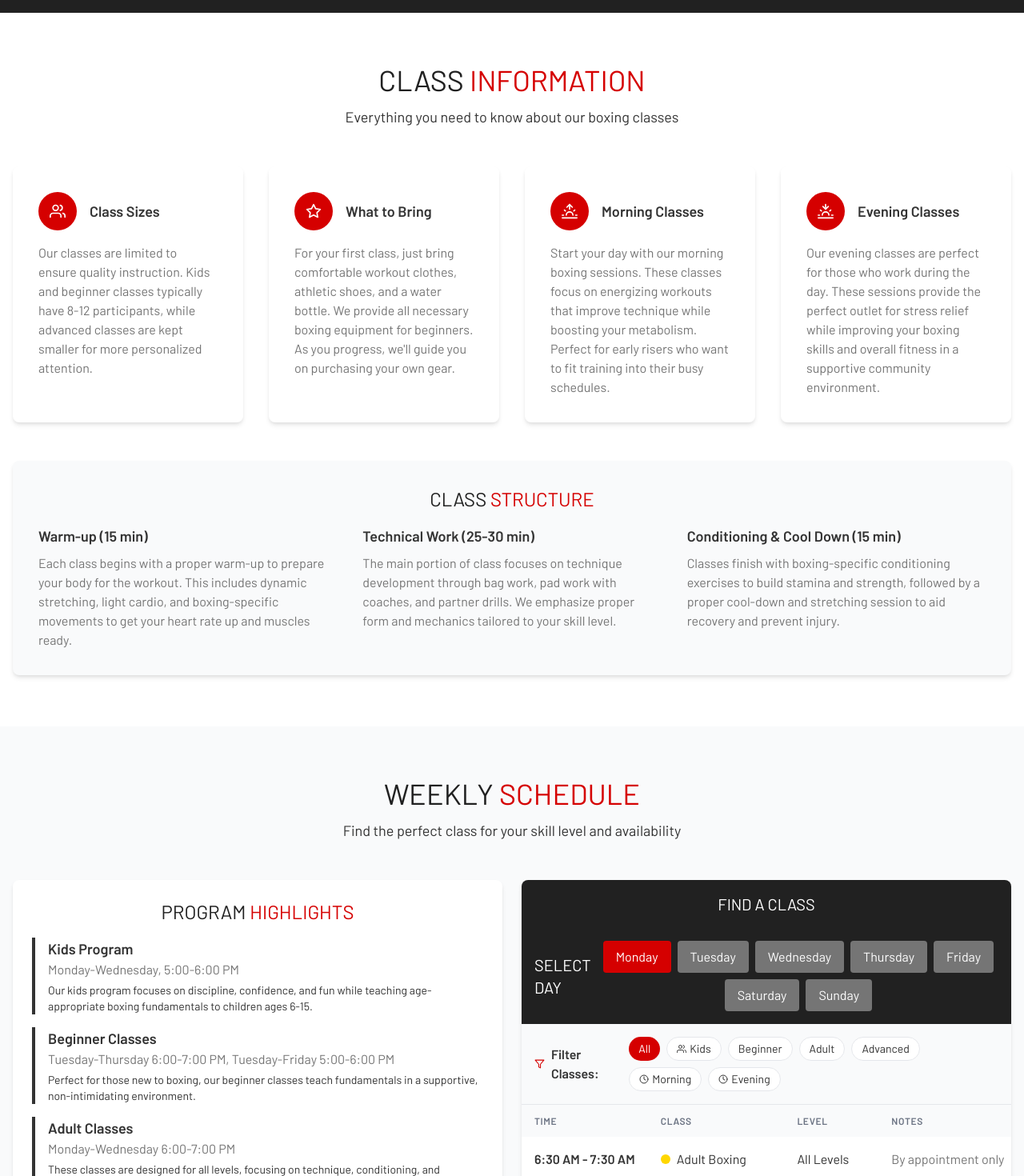
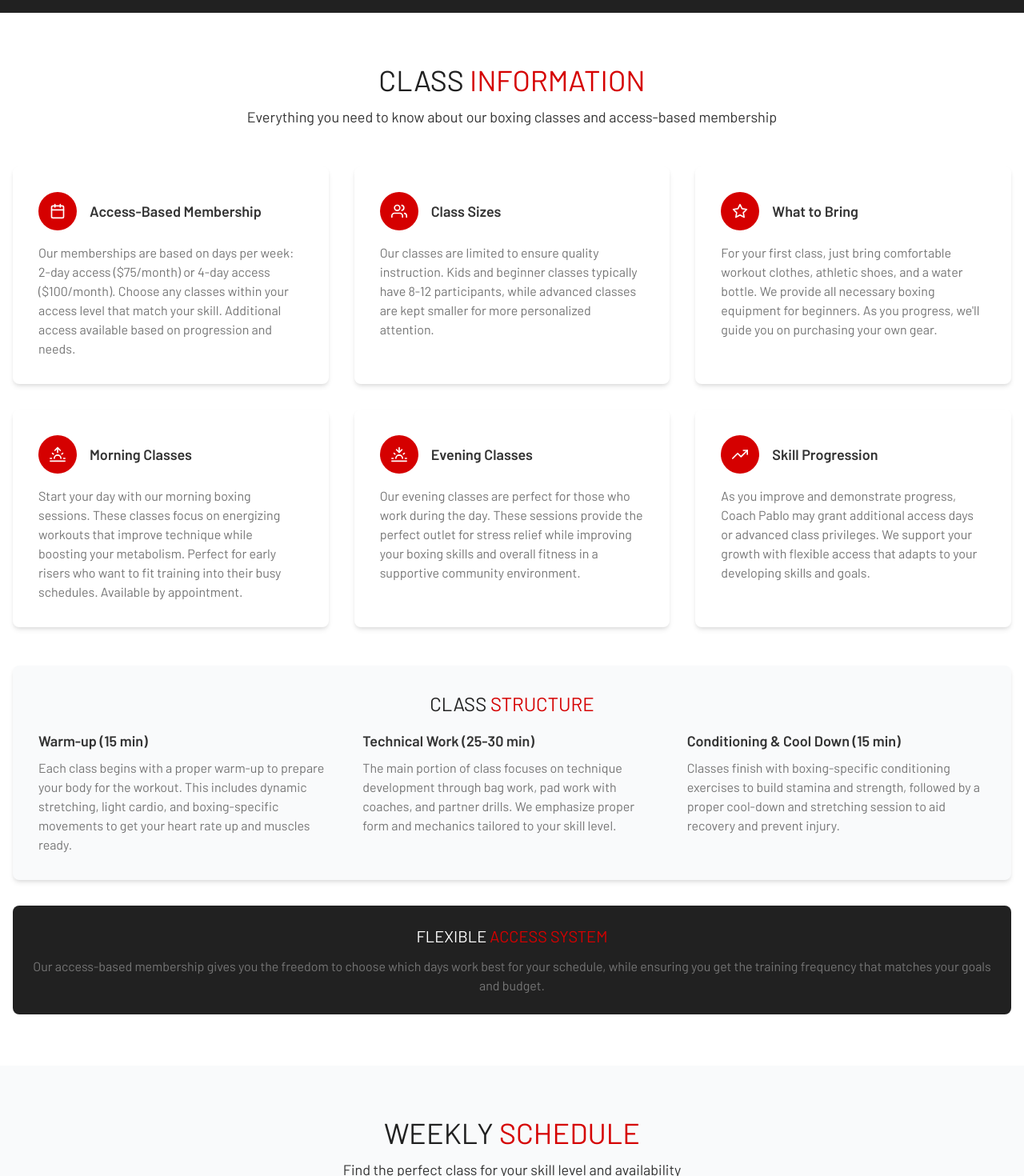
Before and after one commit to AlexCabreraD/boxfit, a Next.js app: page /schedule in a window 1280 px wide. Shown: the part 700-2170 px from the top of the page at 80% size. Built offline with nearby package versions, Linux system fonts and the light colour scheme; no server answers.

Commit message:
fixed prices

```diff
--- a/src/components/programs/ProgramsCallToAction.tsx
+++ b/src/components/programs/ProgramsCallToAction.tsx
@@ -100,10 +100,10 @@ const ProgramsCallToAction = () => {
                 </div>
                 <div>
                   <h3 className="font-primary font-bold text-xl text-white">
-                    Schedule a Tour
+                    Choose Your Access Level
                   </h3>
                   <p className="text-neutral-300">
-                    See our facilities and meet our team
+                    Flexible membership options based on your schedule
                   </p>
                 </div>
               </div>
@@ -111,19 +111,19 @@ const ProgramsCallToAction = () => {
               <ul className="mb-6 space-y-2">
                 <li className="flex items-center">
                   <span className="w-2 h-2 bg-accent-gold rounded-full mr-2"></span>
-                  <span>Tour our state-of-the-art facility</span>
+                  <span>2-day access: $75/month</span>
                 </li>
                 <li className="flex items-center">
                   <span className="w-2 h-2 bg-accent-gold rounded-full mr-2"></span>
-                  <span>Discuss which program is right for you</span>
+                  <span>4-day access: $100/month</span>
                 </li>
                 <li className="flex items-center">
                   <span className="w-2 h-2 bg-accent-gold rounded-full mr-2"></span>
-                  <span>Speak with our expert coaches</span>
+                  <span>Additional access based on skill progression</span>
                 </li>
                 <li className="flex items-center">
                   <span className="w-2 h-2 bg-accent-gold rounded-full mr-2"></span>
-                  <span>Get pricing and membership details</span>
+                  <span>Competition prep access available</span>
                 </li>
               </ul>
 
@@ -131,13 +131,13 @@ const ProgramsCallToAction = () => {
                 href="/contact"
                 className="w-full text-center block bg-accent-gold text-boxing-black py-3 rounded-button font-bold hover:bg-opacity-90 transition-colors"
               >
-                Contact Us
+                Learn About Memberships
               </Link>
             </div>
           </div>
 
           <div className="text-center mt-12">
-            <p className="text-steel-gray mb-2">Still have questions?</p>
+            <p className="text-steel-gray mb-2">Ready to start your journey?</p>
             <a
               href="tel:+13856263514"
               className="text-accent-gold hover:text-white transition-colors text-lg font-semibold flex items-center justify-center"
--- a/src/components/schedule/ScheduleFAQ.tsx
+++ b/src/components/schedule/ScheduleFAQ.tsx
@@ -8,9 +8,19 @@ const faqs: FAQItem[] = [
       "If you're new to boxing, we recommend starting with our Beginner classes. These are designed to teach fundamentals in a supportive environment. If you have prior experience, our Adult or Advanced classes might be appropriate. For children ages 6-15, our Kids program is the perfect fit. You're also welcome to contact us for personalized recommendations.",
   },
   {
-    question: "Can I switch between different class times?",
+    question: "How does your access-based membership work?",
     answer:
-      "Absolutely! Your membership gives you access to all classes appropriate for your skill level. If you're a beginner, you can attend any beginner class on the schedule. This flexibility helps you maintain your training even when your personal schedule changes.",
+      "Our membership is based on how many days per week you want to access the gym. We offer 2-day access for $75/month and 4-day access for $100/month. This means you can attend any appropriate classes within your access days. Additional access may be granted based on skill progression, competition preparation, or by request to Coach Pablo.",
+  },
+  {
+    question: "Can I attend any class with my membership?",
+    answer:
+      "You can attend any class that's appropriate for your skill level within your access days. For example, with 2-day access, you can choose any 2 days per week to attend classes. With 4-day access, you have more flexibility. As you progress, you may gain access to more advanced classes regardless of your membership level.",
+  },
+  {
+    question: "Can I get more access days if I need them?",
+    answer:
+      "Yes! Additional access beyond your membership can be granted by Coach Pablo based on your improvement, competition preparation needs, or by request. We want to support your boxing journey and will work with you to ensure you have the access needed to reach your goals.",
   },
   {
     question: "Do I need to register for classes in advance?",
@@ -20,17 +30,17 @@ const faqs: FAQItem[] = [
   {
     question: "What if I can't make my usual class time?",
     answer:
-      "Life happens! If you can't make your regular class, feel free to attend another session that fits your schedule and skill level. For members who consistently miss classes due to schedule conflicts, we offer make-up sessions and personal training options.",
+      "Life happens! With our access-based membership, you have flexibility to attend different classes within your access days. If you typically attend Monday and Wednesday but need to switch to Tuesday and Thursday one week, that's perfectly fine as long as you stay within your access limit. This flexibility is one of the benefits of our day-based membership structure.",
   },
   {
     question: "Are there any age restrictions for classes?",
     answer:
-      "Our Kids program is designed for children ages 6-15. Adult classes are for individuals 16 and older. Advanced and Elite classes typically require prior boxing experience and coach approval, regardless of age.",
+      "Our Kids program is designed for children ages 6-15. Adult classes are for individuals 16 and older. Advanced and Elite classes typically require prior boxing experience and coach approval, regardless of age. Your access level doesn't restrict which age-appropriate classes you can attend.",
   },
   {
     question: "How often should I attend classes to see progress?",
     answer:
-      "For noticeable improvement, we recommend attending at least 2-3 classes per week. Consistency is key in boxing training. Even attending once a week will provide benefits, while serious competitors typically train 4-5 times weekly under coach guidance.",
+      "For noticeable improvement, we recommend attending at least 2-3 classes per week, which aligns perfectly with our membership options. Our 2-day access ($75/month) is great for beginners, while 4-day access ($100/month) provides more intensive training opportunities. Consistency within your access level is key to seeing results.",
   },
 ];
 
@@ -43,7 +53,8 @@ const ScheduleFAQ = () => {
             FREQUENTLY ASKED <span className="text-boxing-red">QUESTIONS</span>
           </h2>
           <p className="text-lg max-w-2xl mx-auto">
-            Common questions about our class schedule and booking
+            Common questions about our class schedule and access-based
+            memberships
           </p>
         </div>
 
--- a/src/components/schedule/ScheduleInfo.tsx
+++ b/src/components/schedule/ScheduleInfo.tsx
@@ -1,4 +1,11 @@
-import { FiUsers, FiStar, FiSunrise, FiSunset } from "react-icons/fi";
+import {
+  FiUsers,
+  FiStar,
+  FiSunrise,
+  FiSunset,
+  FiCalendar,
+  FiTrendingUp,
+} from "react-icons/fi";
 
 const ScheduleInfo = () => {
   return (
@@ -9,11 +16,27 @@ const ScheduleInfo = () => {
             CLASS <span className="text-boxing-red">INFORMATION</span>
           </h2>
           <p className="text-lg max-w-2xl mx-auto">
-            Everything you need to know about our boxing classes
+            Everything you need to know about our boxing classes and
+            access-based membership
           </p>
         </div>
 
-        <div className="grid grid-cols-1 md:grid-cols-2 lg:grid-cols-4 gap-8">
+        <div className="grid grid-cols-1 md:grid-cols-2 lg:grid-cols-3 gap-8">
+          <div className="bg-white rounded-card shadow-card p-8 hover:shadow-lg transition-shadow duration-300">
+            <div className="flex items-center mb-4">
+              <div className="w-12 h-12 rounded-full bg-boxing-red flex items-center justify-center mr-4">
+                <FiCalendar className="text-white text-xl" />
+              </div>
+              <h3 className="font-semibold text-lg">Access-Based Membership</h3>
+            </div>
+            <p className="text-caption-text">
+              Our memberships are based on days per week: 2-day access
+              ($75/month) or 4-day access ($100/month). Choose any classes
+              within your access level that match your skill. Additional access
+              available based on progression and needs.
+            </p>
+          </div>
+
           <div className="bg-white rounded-card shadow-card p-8 hover:shadow-lg transition-shadow duration-300">
             <div className="flex items-center mb-4">
               <div className="w-12 h-12 rounded-full bg-boxing-red flex items-center justify-center mr-4">
@@ -54,7 +77,7 @@ const ScheduleInfo = () => {
               Start your day with our morning boxing sessions. These classes
               focus on energizing workouts that improve technique while boosting
               your metabolism. Perfect for early risers who want to fit training
-              into their busy schedules.
+              into their busy schedules. Available by appointment.
             </p>
           </div>
 
@@ -70,6 +93,21 @@ const ScheduleInfo = () => {
               These sessions provide the perfect outlet for stress relief while
               improving your boxing skills and overall fitness in a supportive
               community environment.
+            </p>
+          </div>
+
+          <div className="bg-white rounded-card shadow-card p-8 hover:shadow-lg transition-shadow duration-300">
+            <div className="flex items-center mb-4">
+              <div className="w-12 h-12 rounded-full bg-boxing-red flex items-center justify-center mr-4">
+                <FiTrendingUp className="text-white text-xl" />
+              </div>
+              <h3 className="font-semibold text-lg">Skill Progression</h3>
+            </div>
+            <p className="text-caption-text">
+              As you improve and demonstrate progress, Coach Pablo may grant
+              additional access days or advanced class privileges. We support
+              your growth with flexible access that adapts to your developing
+              skills and goals.
             </p>
           </div>
         </div>
@@ -113,6 +151,19 @@ const ScheduleInfo = () => {
             </div>
           </div>
         </div>
+
+        <div className="mt-8 bg-boxing-black text-white p-6 rounded-card">
+          <div className="text-center">
+            <h3 className="font-accent text-xl mb-3">
+              FLEXIBLE <span className="text-boxing-red">ACCESS SYSTEM</span>
+            </h3>
+            <p className="text-steel-gray">
+              Our access-based membership gives you the freedom to choose which
+              days work best for your schedule, while ensuring you get the
+              training frequency that matches your goals and budget.
+            </p>
+          </div>
+        </div>
       </div>
     </section>
   );
--- a/src/components/schedule/SchedulePricing.tsx
+++ b/src/components/schedule/SchedulePricing.tsx
@@ -4,46 +4,45 @@ import Link from "next/link";
 const SchedulePricing = () => {
   const pricingPlans = [
     {
-      name: "Beginner",
-      price: "$99",
+      name: "2-Day Access",
+      price: "$75",
       period: "/month",
       features: [
-        "2 classes per week",
+        "2 days per week gym access",
+        "Access to beginner and appropriate skill level classes",
         "Basic equipment provided",
-        "Access to beginner classes",
         "Monthly progress assessment",
-        "Gym access during class times",
+        "Supportive community environment",
       ],
       recommended: false,
       color: "bg-boxing-red",
     },
     {
-      name: "Standard",
-      price: "$149",
+      name: "4-Day Access",
+      price: "$100",
       period: "/month",
       features: [
-        "Unlimited classes",
+        "4 days per week gym access",
+        "Access to all appropriate skill level classes",
         "Basic equipment provided",
-        "Access to all regular classes",
         "Bi-weekly progress assessment",
-        "Full gym access during open hours",
-        "One personal training session monthly",
+        "Priority class scheduling",
+        "Enhanced training flexibility",
       ],
       recommended: true,
       color: "bg-accent-gold",
     },
     {
-      name: "Elite",
-      price: "$199",
-      period: "/month",
+      name: "Advanced Access",
+      price: "Contact Us",
+      period: "",
       features: [
-        "Unlimited classes",
-        "Premium equipment provided",
-        "Access to all classes including elite",
-        "Weekly progress assessment",
-        "Full gym access 24/7",
-        "Two personal training sessions monthly",
-        "Competition preparation support",
+        "Additional access based on skill level",
+        "Competition preparation access",
+        "Advanced training opportunities",
+        "Coach discretion for increased access",
+        "Personalized training plans",
+        "Premium coaching attention",
       ],
       recommended: false,
       color: "bg-boxing-black",
@@ -58,7 +57,7 @@ const SchedulePricing = () => {
             MEMBERSHIP <span className="text-boxing-red">OPTIONS</span>
           </h2>
           <p className="text-lg max-w-2xl mx-auto">
-            Choose the plan that fits your goals and schedule
+            Choose the access level that fits your schedule and commitment
           </p>
         </div>
 
@@ -85,7 +84,11 @@ const SchedulePricing = () => {
                 <h3 className="font-accent text-2xl mb-2">{plan.name}</h3>
                 <div className="flex items-baseline mb-6">
                   <span className="text-3xl font-bold">{plan.price}</span>
-                  <span className="text-caption-text ml-1">{plan.period}</span>
+                  {plan.period && (
+                    <span className="text-caption-text ml-1">
+                      {plan.period}
+                    </span>
+                  )}
                 </div>
 
                 <ul className="space-y-3 mb-8">
@@ -118,11 +121,47 @@ const SchedulePricing = () => {
           ))}
         </div>
 
+        <div className="mt-12 bg-white p-8 rounded-card shadow-card">
+          <h3 className="font-accent text-2xl mb-4 text-boxing-black text-center">
+            <span className="text-boxing-red">ADDITIONAL ACCESS</span>{" "}
+            OPPORTUNITIES
+          </h3>
+          <div className="grid grid-cols-1 md:grid-cols-2 gap-8">
+            <div>
+              <h4 className="font-semibold text-lg mb-2">Skill-Based Access</h4>
+              <p className="text-caption-text">
+                As you progress and demonstrate improvement, Coach Pablo may
+                grant additional access days to support your development and
+                training goals at his discretion.
+              </p>
+            </div>
+            <div>
+              <h4 className="font-semibold text-lg mb-2">
+                Competition Preparation
+              </h4>
+              <p className="text-caption-text">
+                Members preparing for competitions may receive expanded access
+                to support intensive training schedules and competition
+                readiness, or can request additional access.
+              </p>
+            </div>
+          </div>
+          <div className="mt-6 text-center bg-gray-50 p-6 rounded-lg">
+            <p className="text-sm text-caption-text">
+              <strong>Note:</strong> Additional access beyond your membership
+              level is granted based on skill progression, competition
+              preparation needs, or by request to Coach Pablo. We believe in
+              supporting our members&#39; growth and will work with you to
+              ensure you have the access you need to achieve your goals.
+            </p>
+          </div>
+        </div>
+
         <div className="mt-12 text-center">
-          <p className="text-caption-text mb-4">
-            We also offer special rates for students, military, and family
-            memberships
-          </p>
+          {/*<p className="text-caption-text mb-4">*/}
+          {/*  We also offer special rates for students, military, and family*/}
+          {/*  memberships*/}
+          {/*</p>*/}
           <Link
             href="/contact"
             className="inline-block bg-boxing-red text-white px-6 py-3 rounded-button font-bold hover:bg-opacity-90 transition-colors"
```
Also changed, not shown: src/app/layout.tsx (+11 -10 lines), src/components/programs/ProgramFAQ.tsx (+13 -3 lines).
